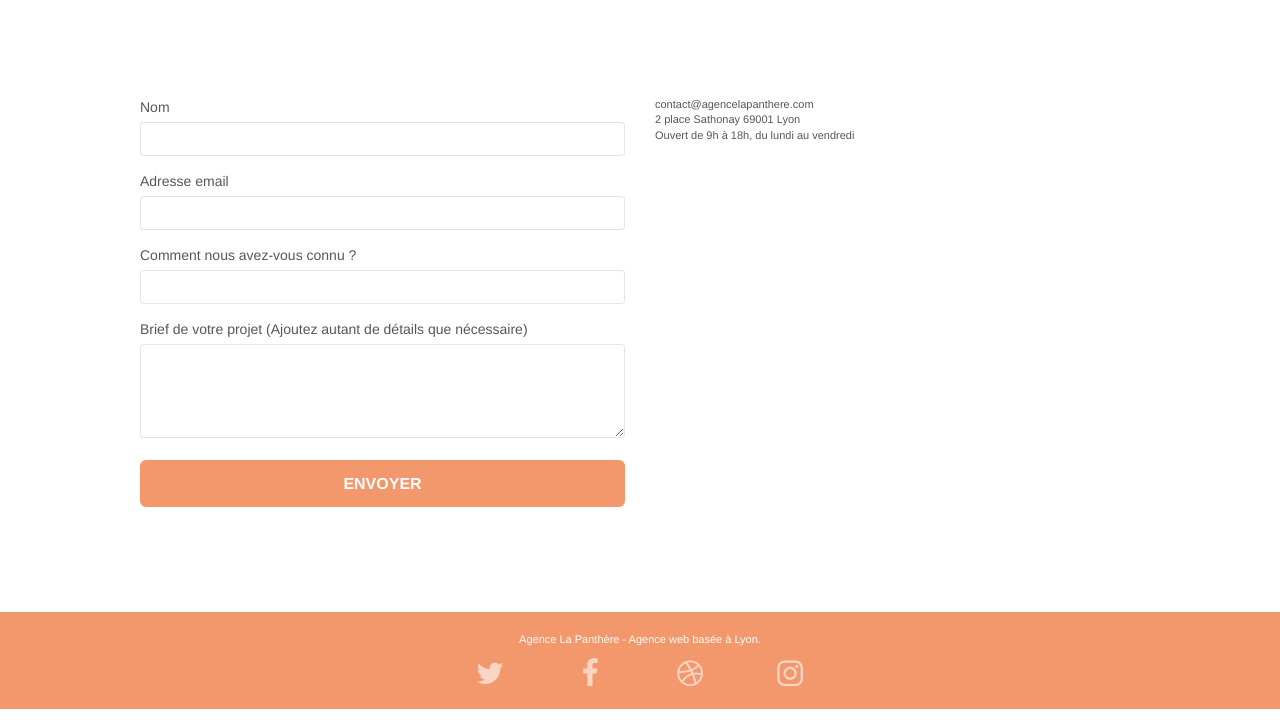
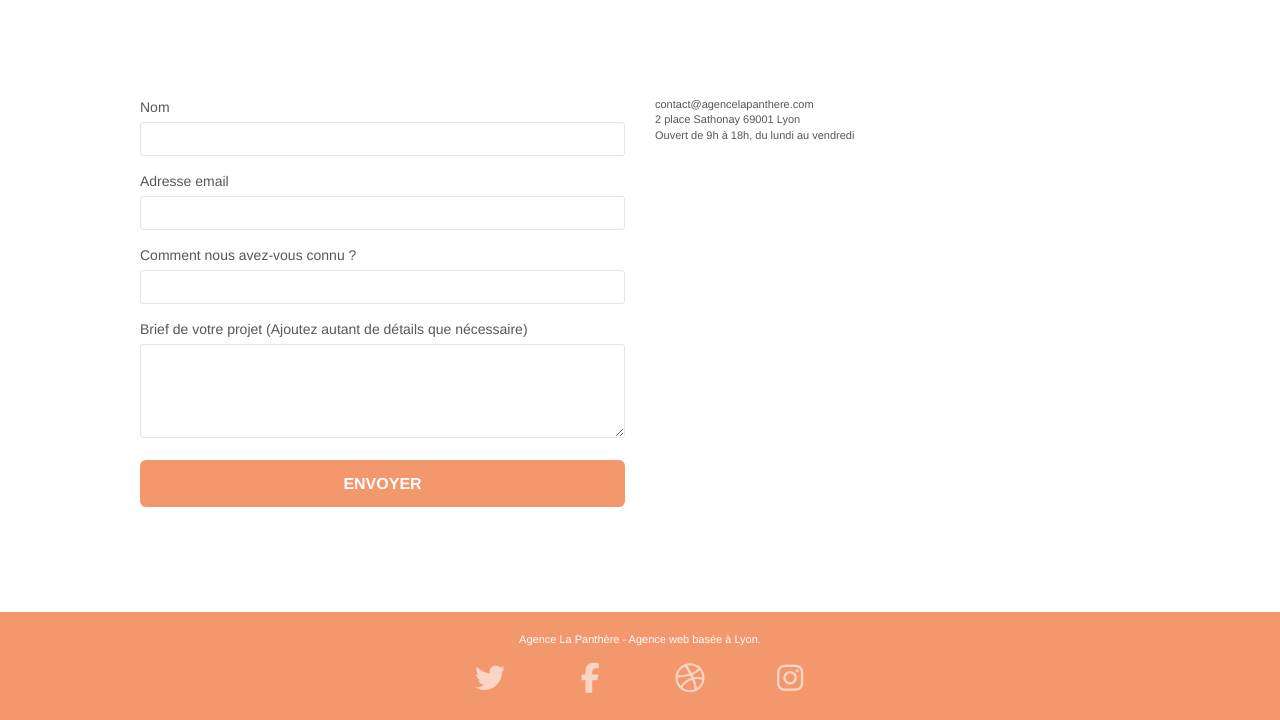
Before and after one commit to wdvproj/LaPanthere-projet4, a website: page page2.html in a window 1280 px wide. Shown: the part 399-1119 px from the top of the page. Drawn offline with Linux system fonts and the light colour scheme.

Commit message:
CDN pour les icones

```diff
--- a/css/font-awesome.css
+++ /dev/null
@@ -1,5 +0,0 @@
-/*!
- *  Font Awesome 4.7.0 by @davegandy - http://fontawesome.io - @fontawesome
- *  License - http://fontawesome.io/license (Font: SIL OFL 1.1, CSS: MIT License)
- */
- @font-face{font-family:'FontAwesome';src:url(../fonts/fontawesome-webfont.eot?v=4.7.0);src:url('../fonts/fontawesome-webfont.eot?#iefix&v=4.7.0') format('embedded-opentype'),url(../fonts/fontawesome-webfont.woff2?v=4.7.0) format('woff2'),url(../fonts/fontawesome-webfont.woff?v=4.7.0) format('woff'),url(../fonts/fontawesome-webfont.ttf?v=4.7.0) format('truetype'),url('../fonts/fontawesome-webfont.svg?v=4.7.0#fontawesomeregular') format('svg');font-weight:400;font-style:normal}.fa{display:inline-block;font:normal normal normal 14px/1 FontAwesome;font-size:inherit;text-rendering:auto;-webkit-font-smoothing:antialiased;-moz-osx-font-smoothing:grayscale}.fa-chevron-left:before{content:"\f053"}.fa-chevron-right:before{content:"\f054"}.fa-chevron-up:before{content:"\f077"}.fa-chevron-down:before{content:"\f078"}.fa-twitter-square:before{content:"\f081"}.fa-facebook-square:before{content:"\f082"}.fa-twitter:before{content:"\f099"}.fa-facebook-f:before,.fa-facebook:before{content:"\f09a"}.fa-chevron-circle-left:before{content:"\f137"}.fa-chevron-circle-right:before{content:"\f138"}.fa-chevron-circle-up:before{content:"\f139"}.fa-chevron-circle-down:before{content:"\f13a"}.fa-instagram:before{content:"\f16d"}.fa-dribbble:before{content:"\f17d"}.fa-facebook-official:before{content:"\f230"}
--- a/page2.html
+++ b/page2.html
@@ -18,6 +18,8 @@
 	<script src="./js/blocs.js"></script>
 	<script src="./js/jqBootstrapValidation.js"></script>
 	<script src="./js/formHandler.js"></script>
+	<script src="https://kit.fontawesome.com/025746aad5.js" crossorigin="anonymous"></script>
+
     <title>page2</title>
 
 
@@ -120,7 +122,7 @@
 <!-- bloc-7 END -->
 
 <!-- ScrollToTop Button -->
-<a class="bloc-button btn btn-d scrollToTop" onclick="scrollToTarget('1')"><span class="fa fa-chevron-up"></span></a>
+<a class="bloc-button btn btn-d scrollToTop" onclick="scrollToTarget('1')"><span><i class="fa-solid fa-chevron-up"></i></span></a>
 <!-- ScrollToTop Button END-->
 
 
@@ -135,22 +137,22 @@
 				<div class="row row-no-gutters social">
 					<div class="col-sm-3">
 						<div class="text-center">
-							<a class="social" href="index.html"><span class="fa fa-twitter icon-md"></span></a>
+							<a class="social" href="index.html"><span class="icon-md"><i class="fa-brands fa-twitter"></i></span></a>
 						</div>
 					</div>
 					<div class="col-sm-3">
 						<div class="text-center">
-							<a class="social" href="index.html"><span class="fa fa-facebook icon-md"></span></a>
+							<a class="social" href="index.html"><span class="icon-md"><i class="fa-brands fa-facebook-f"></i></span></a>
 						</div>
 					</div>
 					<div class="col-sm-3">
 						<div class="text-center">
-							<a class="social" href="index.html"><span class="fa fa-dribbble icon-md"></span></a>
+							<a class="social" href="index.html"><span class="icon-md"><i class="fa-brands fa-dribbble"></i></span></a>
 						</div>
 					</div>
 					<div class="col-sm-3">
 						<div class="text-center">
-							<a class="social" href="index.html"><span class="fa fa-instagram icon-md"></span></a>
+							<a class="social" href="index.html"><span class="icon-md"><i class="fa-brands fa-instagram"></i></span></a>
 						</div>
 					</div>
 				</div>
```
Also changed, not shown: index.html (+5 -4 lines).
